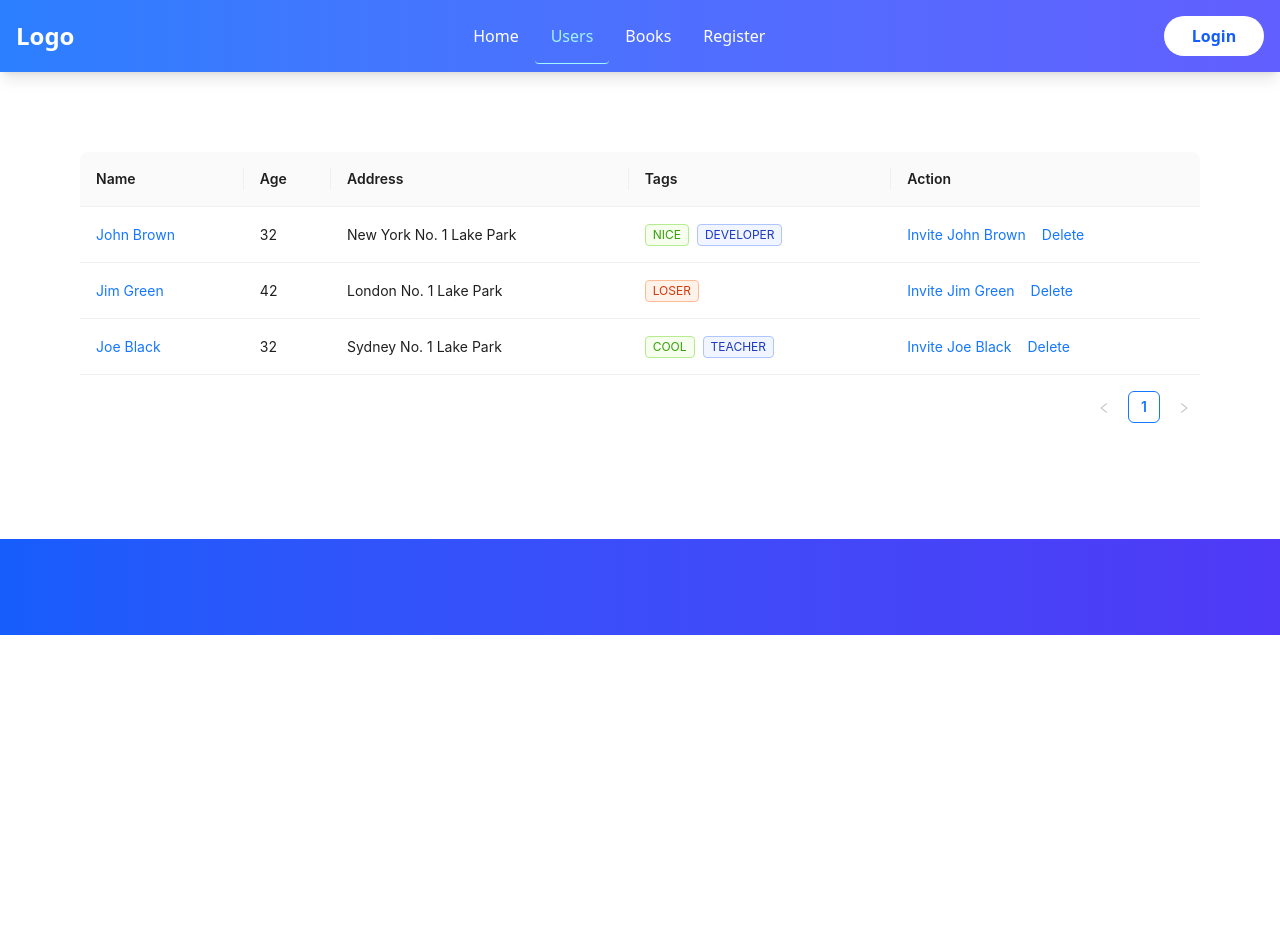
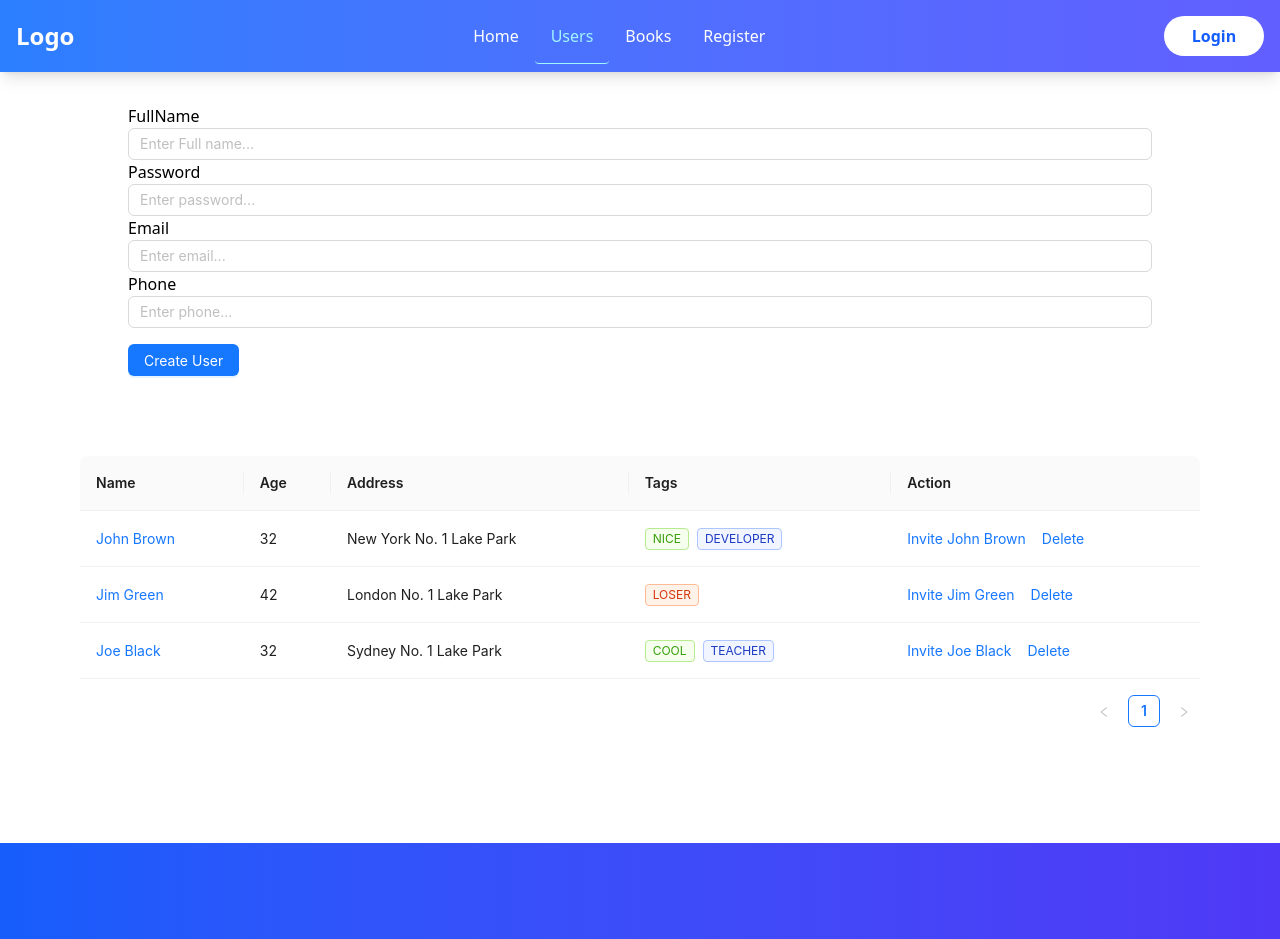
Before and after one commit to nguyenduc050514/react-todo, a React (Vite) app: page /users in a window 1280 px wide. Before the commit the page ends 800 px from the top, so only its background shows below. Built offline with nearby package versions, Linux system fonts and the light colour scheme.

Commit message:
axios api && userForm

```diff
--- a/package.json
+++ b/package.json
@@ -13,6 +13,7 @@
       "@ant-design/icons": "5.3.7",
       "@tailwindcss/vite": "^4.1.4",
       "antd": "5.18.1",
+      "axios": "^1.7.2",
       "react": "^19.0.0",
       "react-dom": "^19.0.0",
       "react-router-dom": "6.23.1",
--- /dev/null
+++ b/src/components/users/FormField.jsx
@@ -0,0 +1,15 @@
+import { Input, Button, message } from "antd";
+const FormField = ({ id, label, value, onChange, placeholder }) => {
+   return (
+      <div>
+         <label htmlFor={id}>{label}</label>
+         <Input
+            id={id}
+            value={value}
+            onChange={onChange}
+            placeholder={placeholder}
+         />
+      </div>
+   );
+};
+export default FormField;
--- /dev/null
+++ b/src/components/users/UsersForm.jsx
@@ -0,0 +1,78 @@
+import { Button, message, notification } from "antd";
+import { useState } from "react";
+import FormField from "./FormField";
+import { createUser } from "../../services/api.services";
+const UsersForm = () => {
+   const [api, contextHolder] = notification.useNotification();
+   const [formData, setFormData] = useState({
+      fullName: "",
+      password: "",
+      email: "",
+      phone: "",
+   });
+   const handleOnChange = (type) => {
+      return (e) => setFormData({ ...formData, [type]: e.target.value });
+   };
+   const fields = [
+      {
+         id: "FullName",
+         label: "FullName",
+         value: formData.fullName,
+         onChange: handleOnChange("fullName"),
+         placeholder: "Enter Full name...",
+      },
+      {
+         id: "Password",
+         label: "Password",
+         type: "password",
+         value: formData.password,
+         onChange: handleOnChange("password"),
+         placeholder: "Enter password...",
+      },
+      {
+         id: "Email",
+         label: "Email",
+         value: formData.email,
+         onChange: handleOnChange("email"),
+         placeholder: "Enter email...",
+      },
+      {
+         id: "Phone",
+         label: "Phone",
+         value: formData.phone,
+         onChange: handleOnChange("phone"),
+         placeholder: "Enter phone...",
+      },
+   ];
+   const handleSubmit = async (e) => {
+      e.preventDefault();
+      const { fullName, password, email, phone } = formData;
+      if (!fullName || !password || !email || !phone) return;
+      const response = await createUser(fullName, password, email, phone);
+      if (response?.data?.data) {
+         api.success({
+            message: "create user",
+            description: "Tạo user thành công",
+         });
+      }
+      console.log("User response:", response);
+   };
+   return (
+      <>
+         {contextHolder}
+         <form
+            action=""
+            onSubmit={handleSubmit}
+            className="max-w-5xl mx-auto mt-8"
+         >
+            {fields.map((field) => (
+               <FormField key={field.id} {...field} />
+            ))}
+            <Button type="primary" htmlType="submit" className="mt-4">
+               Create User
+            </Button>
+         </form>
+      </>
+   );
+};
+export default UsersForm;
--- a/src/pages/login.jsx
+++ b/src/pages/login.jsx
@@ -1,22 +1,29 @@
 const LoginPage = () => {
+   const itemsLogin = [
+      {
+         content: "Email",
+         type: "email",
+      },
+      {
+         content: "Password",
+         type: "password",
+      },
+   ];
    return (
       <div className="max-w-md mx-auto mt-10">
          <h2 className="font-bold text-2xl text-center">Đăng Nhập</h2>
          <form action="" className="space-y-4 mt-4">
-            <div>
-               <label className="block text-md font-medium">Email:</label>
-               <input
-                  type="email"
-                  className="w-full px-4 py-2 border rounded-md"
-               />
-            </div>
-            <div>
-               <label className="block text-md font-medium">Password:</label>
-               <input
-                  type="password"
-                  className="w-full px-4 py-2 border rounded-md"
-               />
-            </div>
+            {itemsLogin.map(({ content, type }) => (
+               <div key={content}>
+                  <label className="block text-md font-medium">
+                     {content}:
+                  </label>
+                  <input
+                     type={type}
+                     className="w-full px-4 py-2 border rounded-md"
+                  />
+               </div>
+            ))}
             <button
                type="submit"
                className="block w-fit px-4 py-3 bg-blue-500 rounded-md text-white mx-auto cursor-pointer hover:bg-blue-700"
--- a/src/pages/users.jsx
+++ b/src/pages/users.jsx
@@ -1,9 +1,13 @@
+import UsersForm from "../components/users/UsersForm";
 import UsersTable from "../components/users/userstable";
 const UsersPage = () => {
    return (
-      <div className="px-20 mt-20">
-         <UsersTable />
-      </div>
+      <>
+         <UsersForm />
+         <div className="px-20 mt-20">
+            <UsersTable />
+         </div>
+      </>
    );
 };
 export default UsersPage;
--- /dev/null
+++ b/src/services/api.services.js
@@ -0,0 +1,13 @@
+import axios from "axios";
+const createUser = (fullName, password, email, phone) => {
+   const URL_BACKEND = "http://localhost:8080/api/v1/user";
+   const data = {
+      fullName,
+      password,
+      email,
+      phone,
+   };
+   return axios.post(URL_BACKEND, data);
+};
+const updateUser = () => {};
+export { createUser, updateUser };
```
Also changed, not shown: 1 other file (tests, documents, lock files or other folders).
